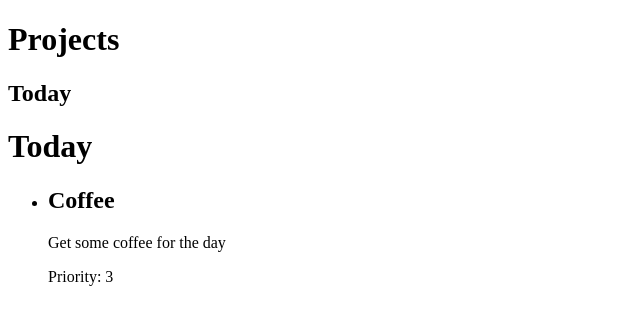
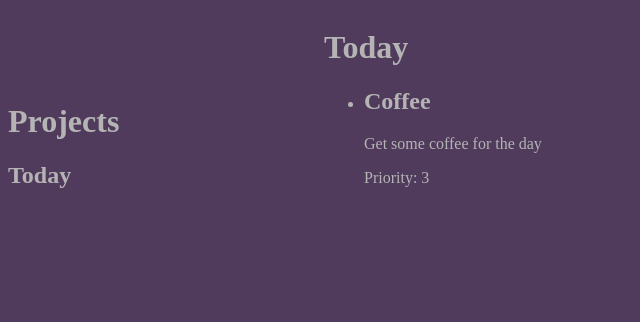
Before and after one commit to tincro/todo, a website built with webpack: page dist/index.html in a window 1280 px wide. Shown: the whole page, without its empty margins (0-640 px from the left). Built offline with Linux system fonts and the light colour scheme.

Commit message:
style sheet hooked up

```diff
--- a/src/index.js
+++ b/src/index.js
@@ -2,7 +2,8 @@ import MainDisplay from "./mainDisplay";
 import Manager from "./manager";
 import Project from "./project";
 import ProjectDisplay from "./projectDisplay";
-import './style.css';
+import Task from "./task";
+import './styles.css';
 
 const manager = new Manager();
 const today = new Project("Today");
@@ -29,4 +30,3 @@ mainDisplay.populateTasks(today.taskList);
 
 // create interface that creates new tasks
 // create interface that creates new projects
-// populate page to display projects
--- a/src/projectDisplay.js
+++ b/src/projectDisplay.js
@@ -14,7 +14,7 @@ class ProjectDisplay {
 
    diplayProjects(projectList) {
        const element = document.createElement('div');
-       element.classList.add('projects-display');
+       element.classList.add('project-display');
        element.id = 'projects-wrapper';
 
        const title = document.createElement('h1');
--- a/src/styles.css
+++ b/src/styles.css
@@ -1,7 +1,14 @@
 
+body {
+    background-color: #503b5c;
+    color: #b5b4b5;
+}
 
-.project-display, .main-display {
+.project-display {
     width: 25%;
     display: inline-block;
-    background-color: bisque;
 }
+.main-display {
+    width: 75%;
+    display: inline-block;
+}
```
Also changed, not shown: dist/main.js.
